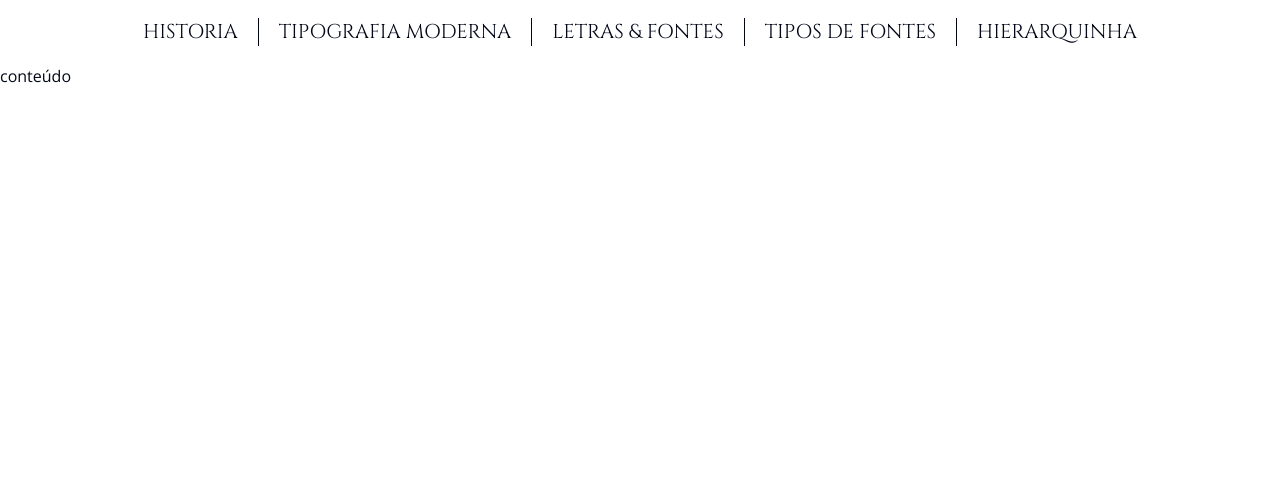
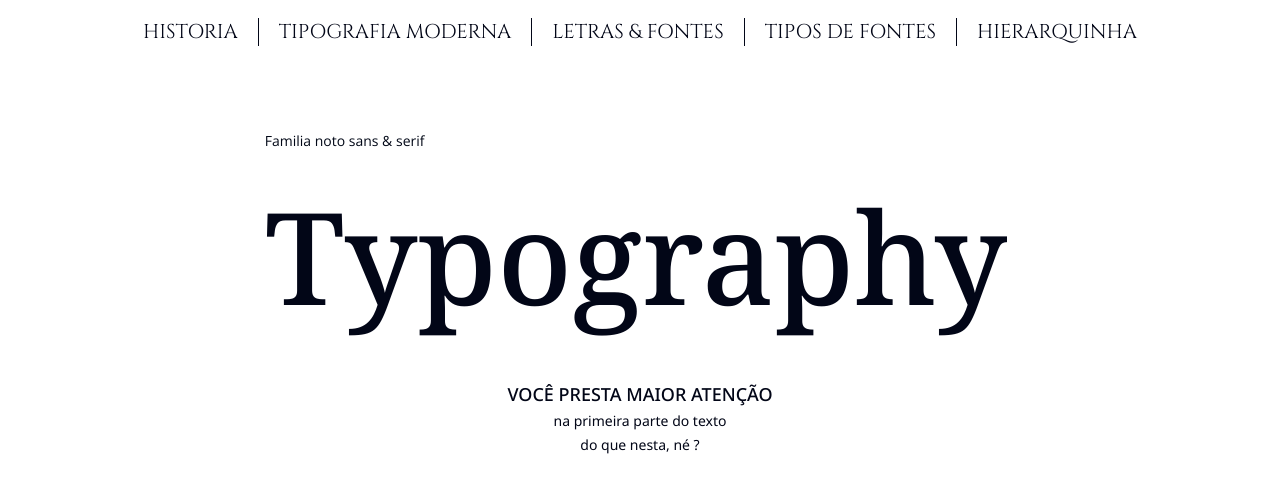
Before and after one commit to JheanAntunes/tipografia, a Next.js app: page / in a window 1280 px wide. Shown: the top 490 px of the page. Built offline with nearby package versions, Linux system fonts and the light colour scheme.

Commit message:
import: sessão inicial do projeto na página home

```diff
--- a/src/app/page.tsx
+++ b/src/app/page.tsx
@@ -1,3 +1,9 @@
+import SectionInitial from '@/components/ui/home/main/sectionInitial'
+
 export default function Home() {
-    return <main>conteúdo</main>
+    return (
+        <main className="my-16 flex flex-col gap-16">
+            <SectionInitial />
+        </main>
+    )
 }
```
